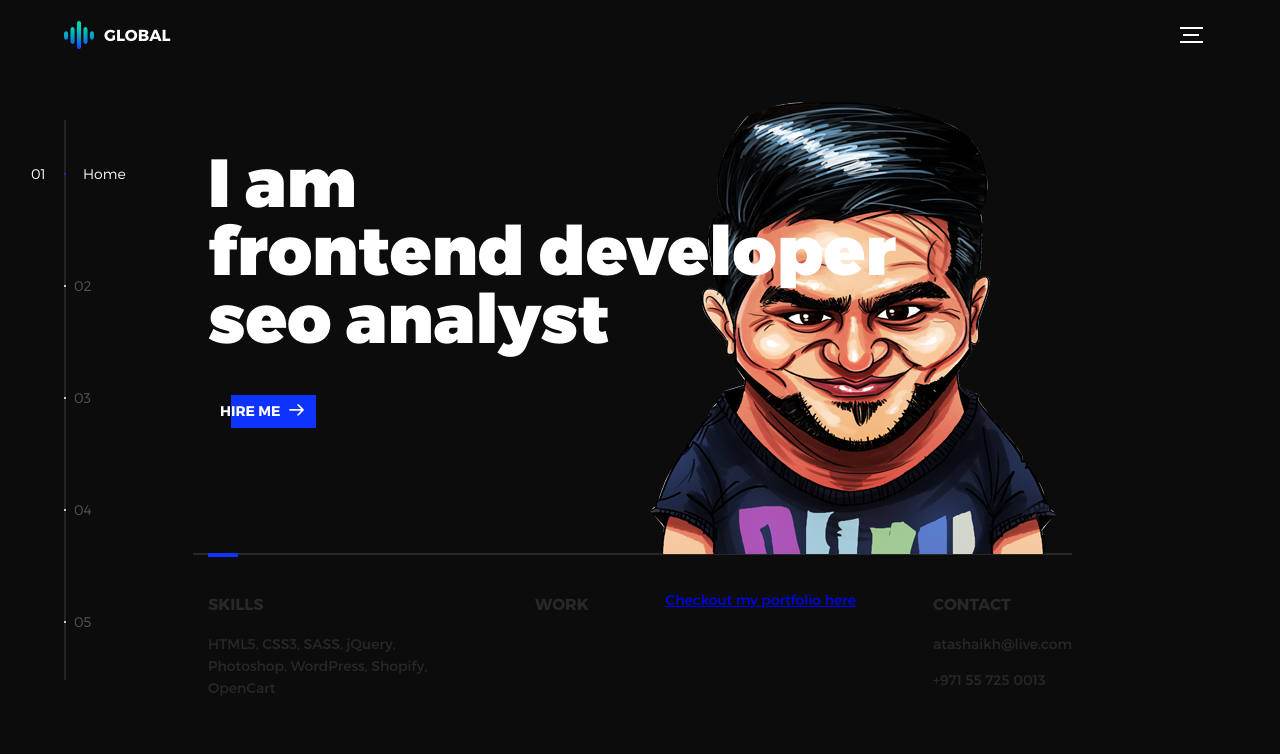
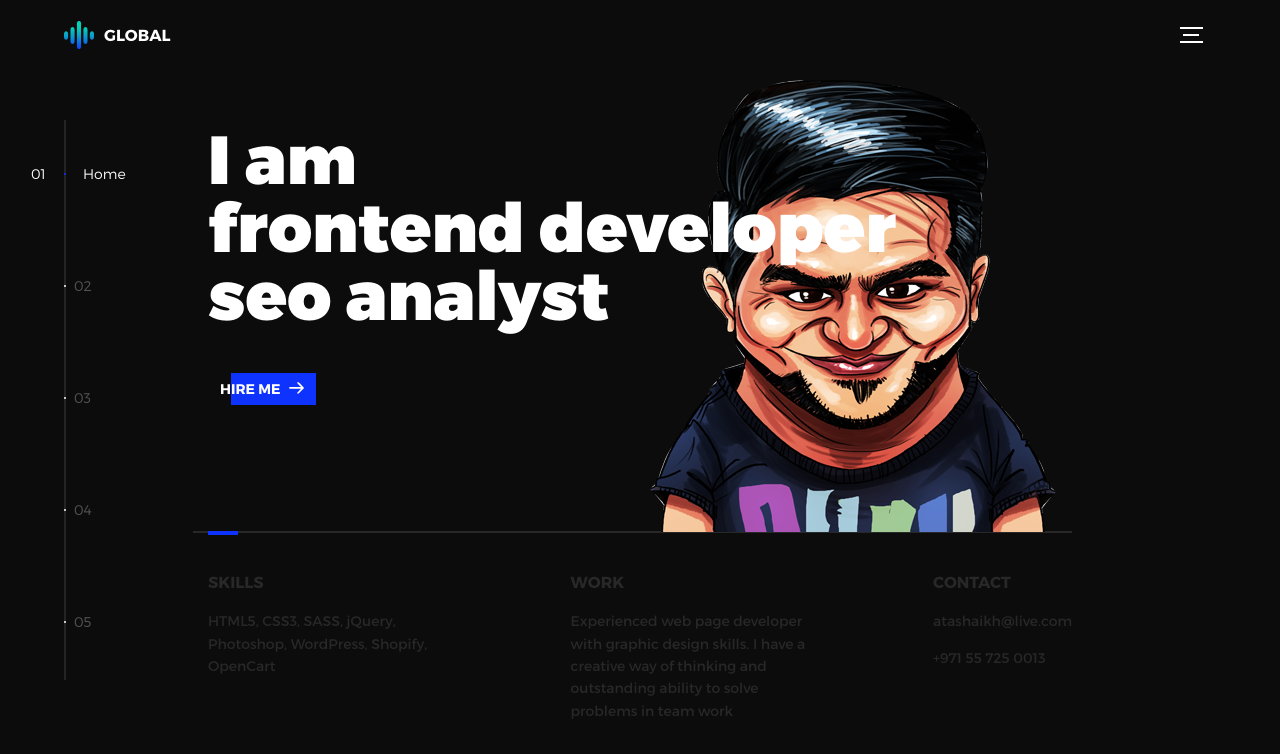
Before and after one commit to ataaz/ataaz.github.io, a plain HTML site: page index.html in a window 1280 px wide. Drawn offline with nearby package versions, Linux system fonts and the light colour scheme.

Commit message:
Update index.html

```diff
--- a/index.html
+++ b/index.html
@@ -65,7 +65,7 @@
                 </a>
                 <a href="#0">
                   <h3>Work</h3>
-                  <p>Checkout my portfolio <a href="#">here</a></p>
+                  <p>Experienced web page developer with graphic design skills. I have a creative way of thinking and outstanding ability to solve problems in team work</p>
                 </a>
                 <a href="#0">
                   <h3>Contact</h3>
```
